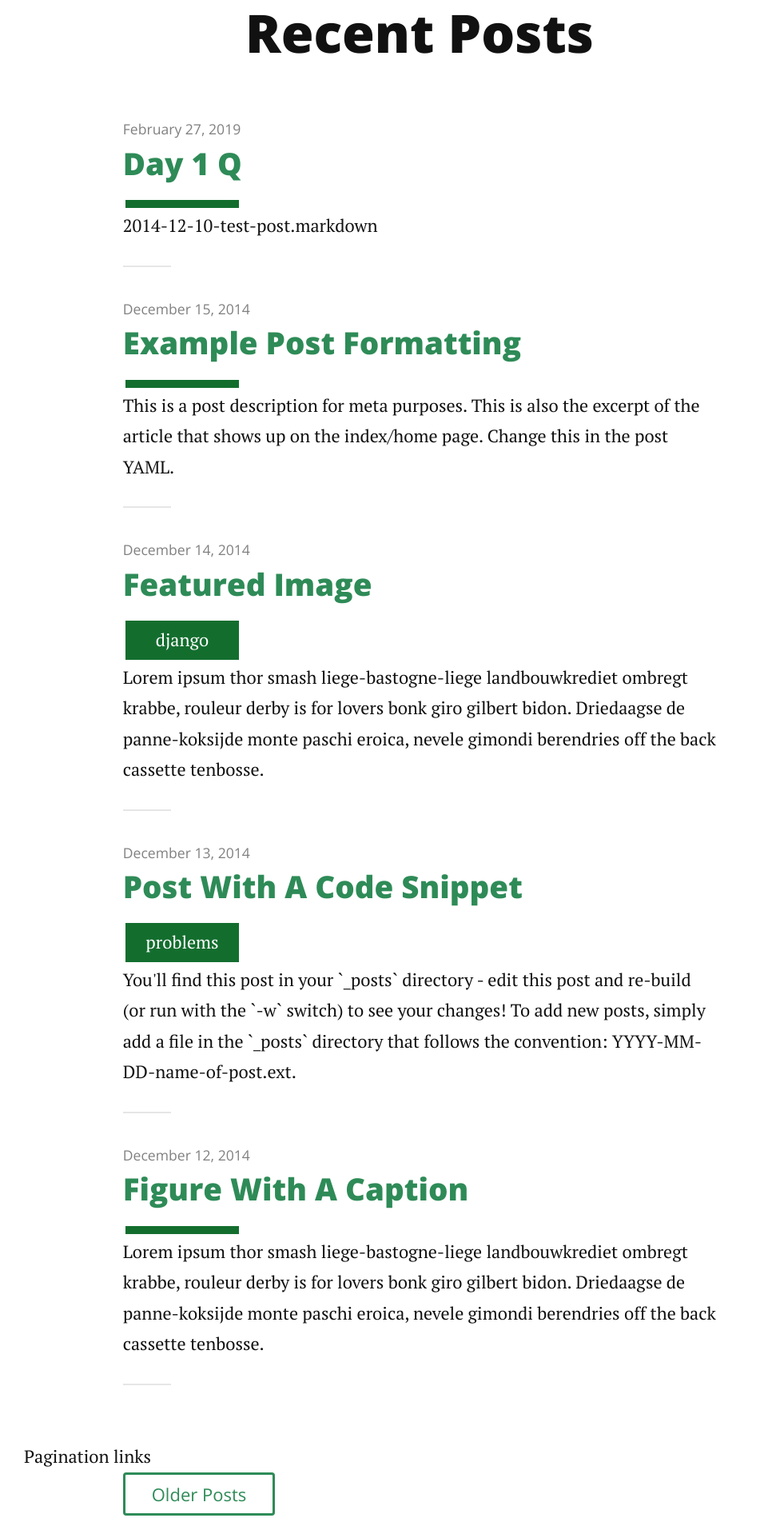
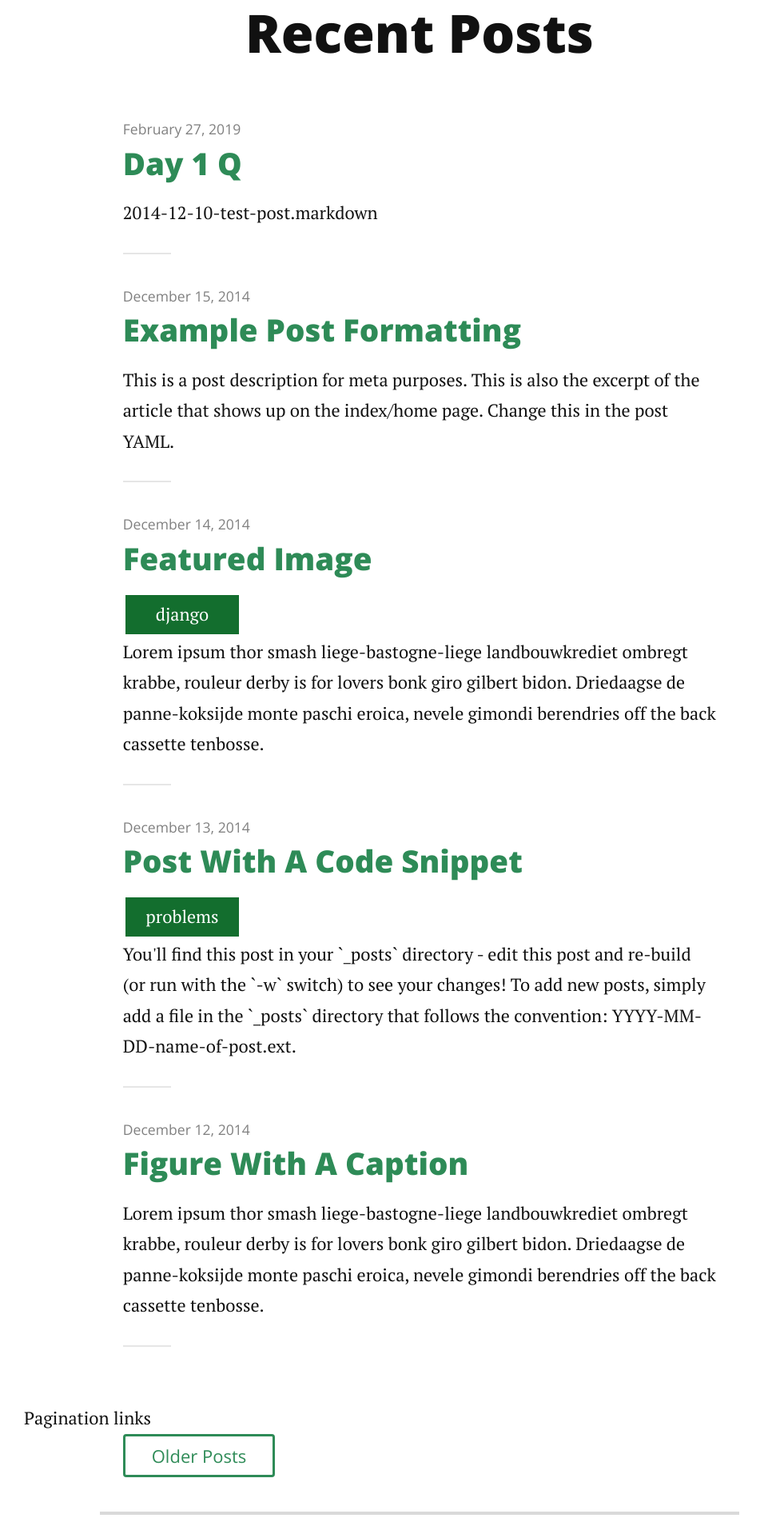
Before and after one commit to thedjangoclub/thedjangoclub.github.io, a Jekyll site: the page built from index.html, in a window 1280 px wide. Shown: the part 1061-2969 px from the top of the page at 80% size, without its empty margins (115-1071 px from the left). Built offline with Jekyll 4.4.1, drawn with Linux system fonts in a browser that asks for light colours; nearby versions of some CDN libraries; the list of posts is cut into pages by our own code; comment, search, counter and statistics services are not loaded.

Commit message:
added if for checking we provided the category

```diff
--- a/index.html
+++ b/index.html
@@ -34,9 +34,11 @@ title: The Django Club
         <span class="date">{{ post.date | date: '%B %d, %Y' }}</span>
         <h3><a class="post-link" href="{{ post.url | prepend: site.baseurl }}">{{ post.title }}</a></h3>
 
+        {% if post.category %}
         <div id="tags">
           {{ post.category }}
         </div>
+        {% endif %}
 
         <p>{% if post.description %}{{ post.description }}{% else %}{{ post.excerpt | strip_html }}{% endif %}</p>
       </li>
```
